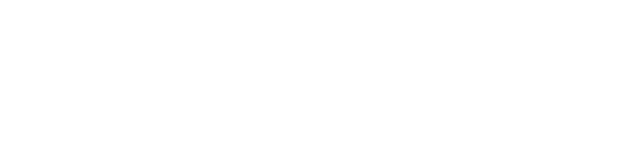
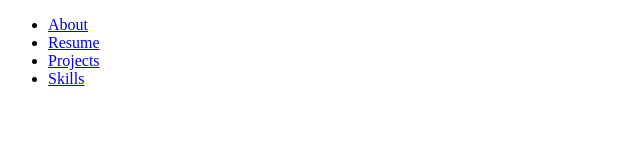
Before and after one commit to jaromaco/jaromaco.github.io, a plain HTML site: page index.html in a window 1280 px wide. Shown: the whole page, without its empty margins (0-640 px from the left). Drawn offline with Linux system fonts and the light colour scheme.

Commit message:
structure

```diff
--- a/index.html
+++ b/index.html
@@ -6,6 +6,13 @@
   <title>Javier Roma Corrales</title>
 </head>
   <body>
-
+    <nav>
+      <a><Javier /></a>
+      <ul>
+        <li><a href="index.php">About</a></li>
+        <li><a href="index.php?seccion=quienessomos">Resume</a></li>
+        <li><a href="index.php?seccion=contacto">Projects</a></li>
+        <li><a href="index.php?seccion=">Skills</a></li>
+      </ul>
   </body>
 </html>
```
